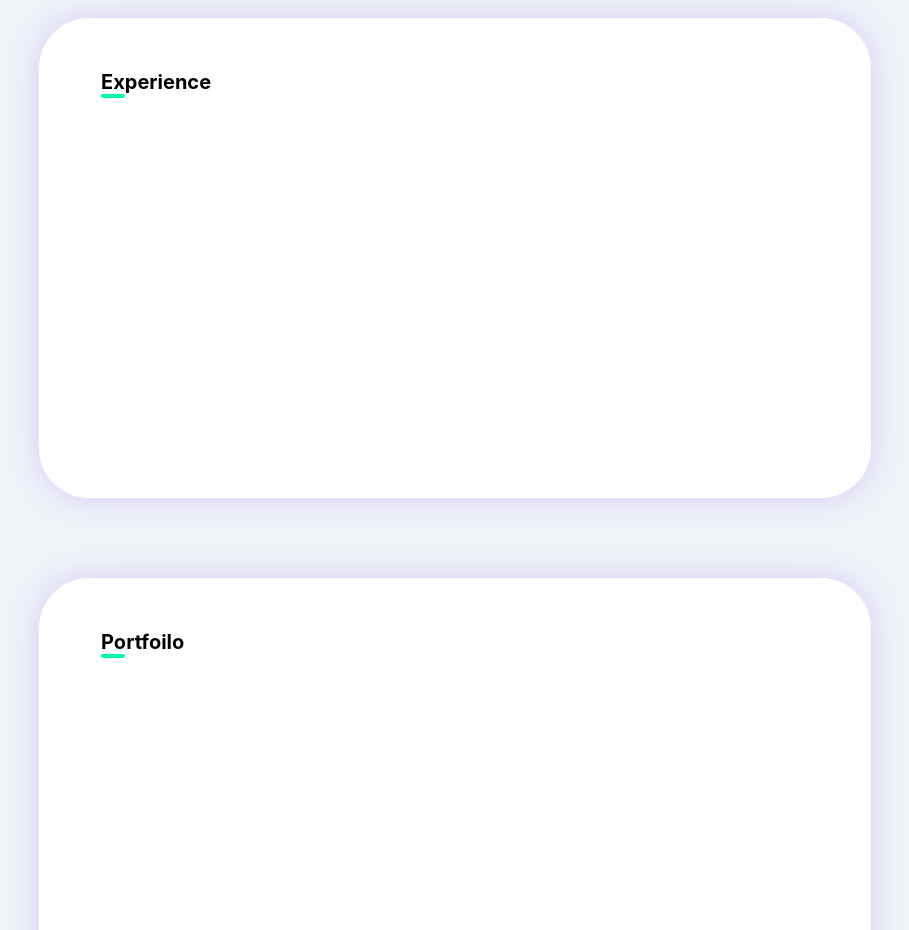
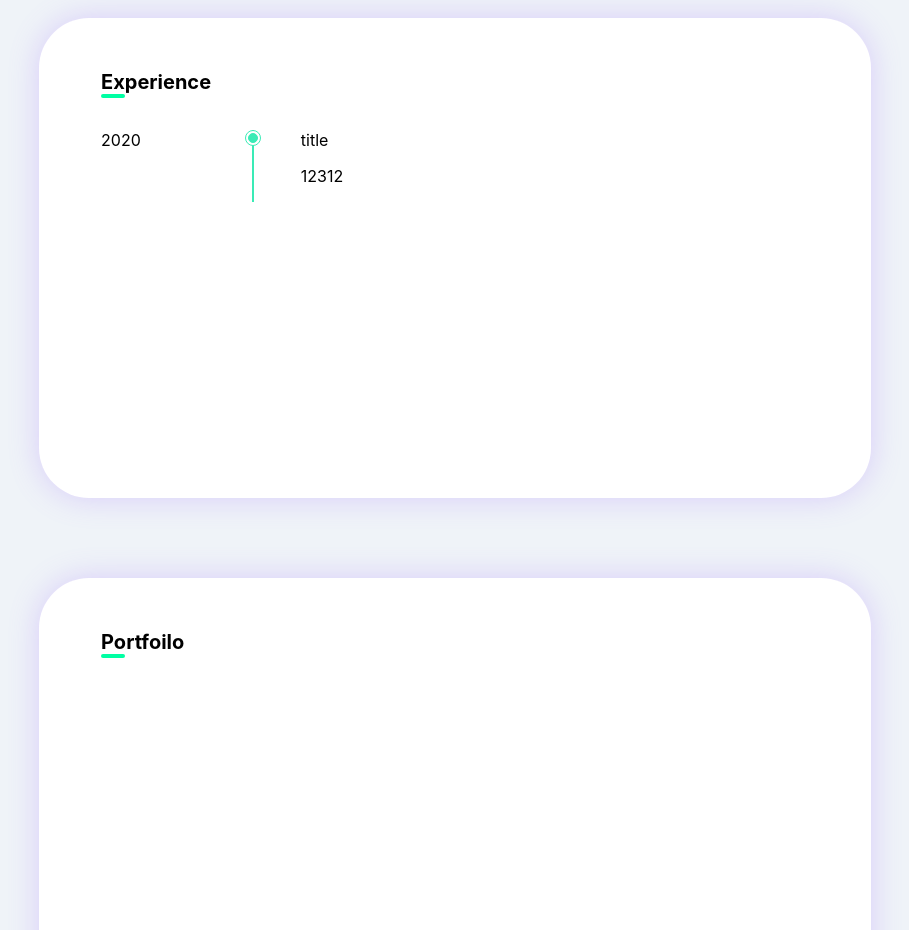
Before and after one commit to YimKeul/YimKeul.github.io, a React (Create React App) app: page / in a window 1280 px wide. Shown: the part 1360-2290 px from the top of the page, without its empty margins (354-1263 px from the left). Built offline with nearby package versions, Linux system fonts and the light colour scheme.

Commit message:
feat : Experience timeline bar

```diff
--- a/src/pages/Experience.jsx
+++ b/src/pages/Experience.jsx
@@ -12,6 +12,22 @@ const Experience = () => {
           Experience
           <S.bar />
         </S.section>
+        <S.tlBox>
+          <S.tlItem>
+            <div style={{ marginRight: "10rem" }}>
+              <span>2020</span>
+              <S.tlBarFillCircle />
+              <S.tlBarEmptyCircle />
+            </div>
+
+            <div>
+              <span>title</span>
+              <p>12312</p>
+            </div>
+          </S.tlItem>
+
+          <S.tlBar />
+        </S.tlBox>
       </S.inner>
     </S.container>
   );
@@ -35,6 +51,7 @@ const S = {
   inner: styled.div`
     margin-block: 3.25rem;
     padding-inline: 3.88rem;
+
     @media screen and (max-width: 767px) {
       margin: 0;
       padding-block: 3rem;
@@ -54,6 +71,48 @@ const S = {
     background-color: ${() => point};
     border-radius: 1.25rem;
   `,
+  tlBar: styled.span`
+    position: absolute;
+    width: 1px;
+    border-right: 2px solid #3aebb6;
+    top: 0;
+    bottom: 0;
+    left: 9.4rem;
+  `,
+  tlBarEmptyCircle: styled.span`
+    width: 14px;
+    height: 14px;
+    background-color: #fff;
+    border: 1px solid #3aebb6;
+    border-radius: 50%;
+    position: absolute;
+    /* top: 1rem; */
+    left: 9rem;
+    right: 0;
+    z-index: 1;
+  `,
+
+  tlBarFillCircle: styled.span`
+    width: 8px;
+    height: 8px;
+    background-color: #3aebb6;
+    border: 1px solid #3aebb6;
+    border-radius: 50%;
+    position: absolute;
+    top: 0.2rem;
+    left: 9.18rem;
+    z-index: 2;
+  `,
+
+  tlBox: styled.div`
+    position: relative;
+    margin-top: 2rem;
+  `,
+  tlItem: styled.div`
+    display: flex;
+    margin-bottom: 5rem;
+    position: relative;
+  `,
 };
 
 export default Experience;
```
Also changed, not shown: src/components/TimeLine.jsx (added).
